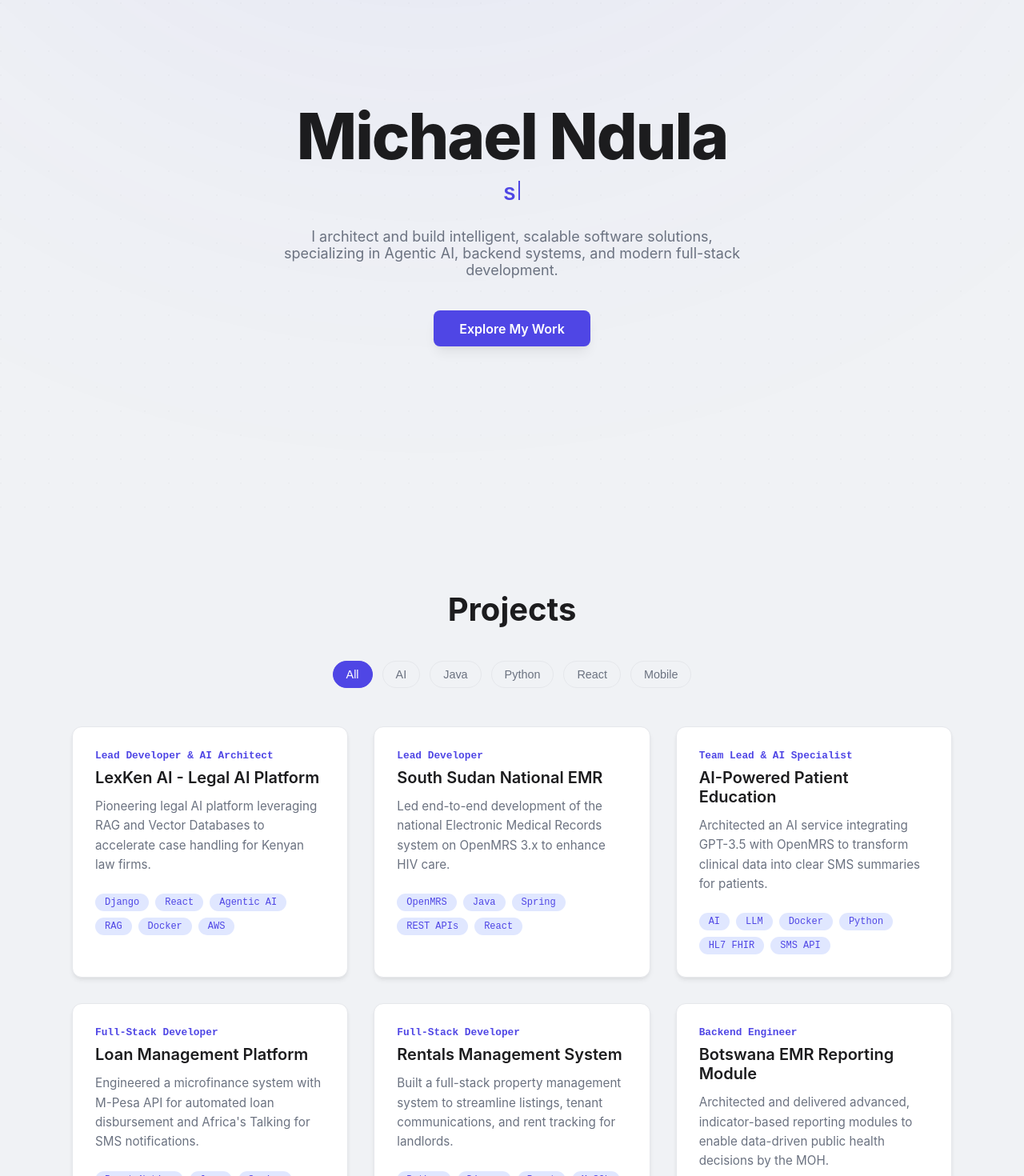
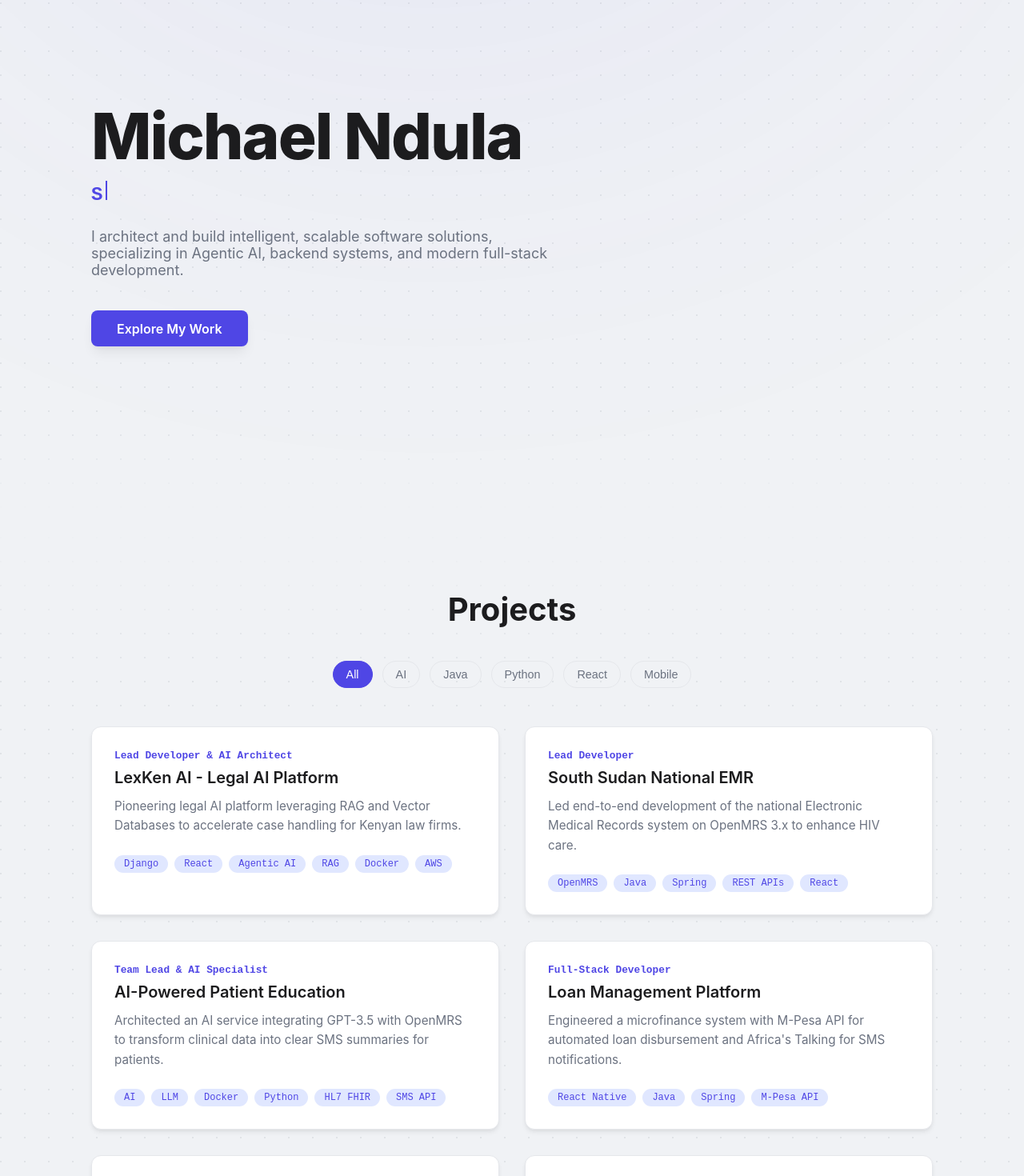
Before and after one commit to Michaelndula/michaelndula-portfolio, a React (Vite) app: page / in a window 1280 px wide. Shown: the part 160-1630 px from the top of the page at 80% size. Built offline with nearby package versions, Linux system fonts and the light colour scheme.

Commit message:
Adding more projects

```diff
--- a/src/App.css
+++ b/src/App.css
@@ -1,6 +1,3 @@
-/* src/App.css */
-
-/* --- 1. Global Variables & Modern Font --- */
 :root {
   --font-sans: 'Inter', -apple-system, BlinkMacSystemFont, 'Segoe UI', Roboto, sans-serif;
   --font-mono: 'Fira Code', 'Source Code Pro', monospace;
@@ -15,6 +12,7 @@
   --accent: #4f46e5;
   --accent-light: #e0e7ff;
   --border-color: #e5e7eb;
+  --dot-color: #d1d5db;
   --shadow: 0 4px 6px -1px rgba(0, 0, 0, 0.07), 0 2px 4px -1px rgba(0, 0, 0, 0.04);
   --shadow-lg: 0 10px 15px -3px rgba(0, 0, 0, 0.07), 0 4px 6px -2px rgba(0, 0, 0, 0.04);
 }
@@ -27,12 +25,12 @@
   --accent: #6366f1;
   --accent-light: #3730a3;
   --border-color: #374151;
+  --dot-color: var(--border-color);
   --shadow: 0 4px 6px -1px rgba(0, 0, 0, 0.2), 0 2px 4px -1px rgba(0, 0, 0, 0.15);
   --shadow-lg: 0 10px 15px -3px rgba(0, 0, 0, 0.2), 0 4px 6px -2px rgba(0, 0, 0, 0.15);
 }
 
 
-/* --- 2. Base & Layout --- */
 * { box-sizing: border-box; margin: 0; padding: 0; }
 html { scroll-behavior: smooth; }
 body {
@@ -49,6 +47,8 @@ body {
 }
 
 .section {
+  position: relative;
+  isolation: isolate;
   padding: 6rem 0;
   border-bottom: 1px solid var(--border-color);
 }
@@ -65,12 +65,11 @@ body {
 }
 
 
-/* --- 3. Navbar --- */
 .navbar {
   position: sticky;
   top: 0;
   z-index: 50;
-  background-color: rgba(255, 255, 255, 0.01); /* Glass effect base */
+  background-color: rgba(255, 255, 255, 0.01);
   backdrop-filter: blur(12px);
   border-bottom: 1px solid var(--border-color);
   transition: background-color 0.3s ease;
@@ -122,7 +121,6 @@ body {
   transform: rotate(15deg) scale(1.1);
 }
 
-
 .hero {
   position: relative;
   isolation: isolate;
@@ -134,7 +132,8 @@ body {
 }
 
 .hero .container {
-  text-align: center;
+  text-align: left;
+  width: 100%;
 }
 
 .hero-name {
@@ -201,10 +200,11 @@ body {
   width: 100%;
   height: 100%;
   background-image:
-    radial-gradient(circle at 1px 1px, var(--border-color) 1px, transparent 0);
+    radial-gradient(circle at 1px 1px, var(--dot-color) 1px, transparent 0);
   background-size: 30px 30px;
   opacity: 0.5;
   z-index: -2;
+  mask-image: linear-gradient(to bottom, black 85%, transparent 100%);
 }
 
 .hero::after {
@@ -234,18 +234,31 @@ body {
         transform: translate(0%, -100%);
     }
     50% {
-        transform: translate(0%, 0%); /* Move to far bottom-right */
+        transform: translate(0%, 0%);
     }
     75% {
-        transform: translate(-100%, 0%); /* Move to far bottom-left */
+        transform: translate(-100%, 0%);
     }
     100% {
-        transform: translate(-100%, -100%); /* Return to start */
+        transform: translate(-100%, -100%);
     }
 }
 
+#projects::before {
+  content: '';
+  position: absolute;
+  top: 0;
+  left: 0;
+  width: 100%;
+  height: 100%;
+  background-image:
+    radial-gradient(circle at 1px 1px, var(--dot-color) 1px, transparent 0);
+  background-size: 30px 30px;
+  opacity: 0.5;
+  z-index: -1;
+  mask-image: linear-gradient(to bottom, transparent 0%, black 15%, black 85%, transparent 100%);
+}
 
-/* --- 5. Projects Section --- */
 .projects-title {
   text-align: center;
   font-size: 2.5rem;
@@ -286,7 +299,6 @@ body {
 }
 
 
-/* --- 6. Project Card --- */
 .project-card {
   background-color: var(--bg-secondary);
   border: 1px solid var(--border-color);
@@ -296,7 +308,7 @@ body {
   display: flex;
   flex-direction: column;
   transition: transform 0.3s var(--ease-out), box-shadow 0.3s var(--ease-out);
-  cursor: pointer; /* Make it obvious it's clickable */
+  cursor: pointer;
 }
 
 .project-card:hover {
@@ -322,7 +334,7 @@ body {
   font-size: 0.95rem;
   color: var(--text-secondary);
   line-height: 1.6;
-  flex-grow: 1; /* Pushes tech tags to the bottom */
+  flex-grow: 1;
 }
 
 .card-tech {
@@ -343,7 +355,6 @@ body {
 }
 
 
-/* --- 7. Contact & Footer --- */
 .contact-section {
   text-align: center;
 }
@@ -367,7 +378,6 @@ body {
 }
 
 
-/* --- 8. Project Modal --- */
 .modal-overlay {
   position: fixed;
   top: 0;
--- a/src/components/Projects.tsx
+++ b/src/components/Projects.tsx
@@ -107,23 +107,21 @@ export function Projects() {
     ? projectData
     : projectData.filter(p => p.tags.includes(activeFilter.toLowerCase()));
 
-  // Effect to prevent background scrolling when the modal is open
   useEffect(() => {
     if (selectedProject) {
       document.body.style.overflow = 'hidden';
     } else {
       document.body.style.overflow = 'auto';
     }
-    // Cleanup function to reset the style when the component unmounts
     return () => {
       document.body.style.overflow = 'auto';
     };
   }, [selectedProject]);
 
   return (
-    // Use a React Fragment to return multiple top-level elements
     <>
-      <section id="projects" className="section container fade-in-section">
+      <section id="projects" className="section fade-in-section">
+        <div className="container">
           <h2 className="projects-title">Projects</h2>
           <div className="project-filters">
             {filters.map(filter => (
@@ -145,9 +143,9 @@ export function Projects() {
               />
             ))}
           </div>
+        </div>
       </section>
 
-      {/* Conditionally render the modal outside the main section */}
       {selectedProject && (
         <ProjectModal
           project={selectedProject}
```
Lines whose indentation alone changed are shown as unchanged.
